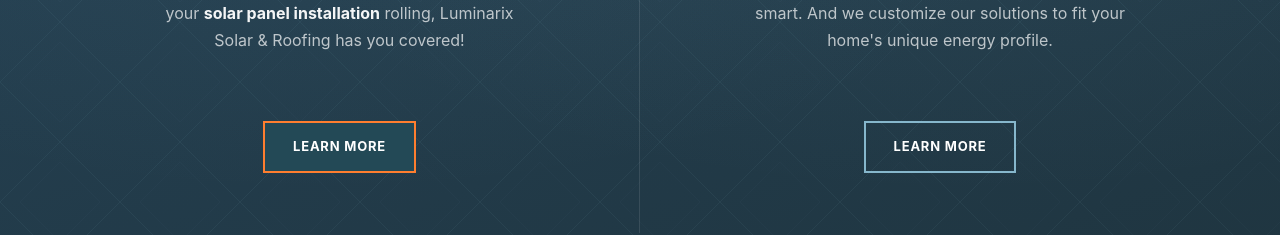
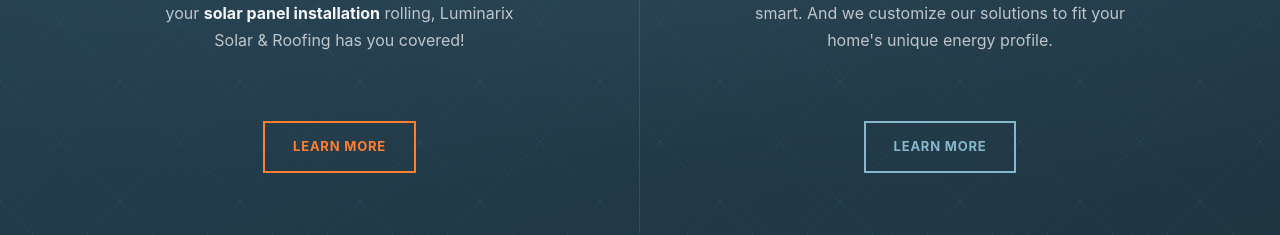
Before and after one commit to kethrin07/Luminarix-solar-roofing, a Next.js app: page / in a window 1280 px wide. Shown: the part 2580-2815 px from the top of the page. Built offline with nearby package versions, Linux system fonts and the light colour scheme; a web font is replaced by a local one.

Commit message:
Button fixes

```diff
--- a/app/components/AboutUsSection.tsx
+++ b/app/components/AboutUsSection.tsx
@@ -47,7 +47,7 @@
           <div className="button-wrapper">
             <a href="/about-us">
               <div className="button sob bg-whitesmoke"><div>Learn More</div></div>
-              <div className="button-shadow sob-shadow"/>
+              <div/>
             </a>
           </div>
           <a href="/careers" className="large-text-link">Join our Team</a>
--- a/app/components/ExperienceSection.tsx
+++ b/app/components/ExperienceSection.tsx
@@ -111,7 +111,7 @@
           <div className="button-wrapper">
             <a href="/our-work">
               <div className="button sob bg-white"><div>Browse Our Work</div></div>
-              <div className="button-shadow sob-shadow" />
+              <div />
             </a>
           </div>
         </div>
--- a/app/globals.css
+++ b/app/globals.css
@@ -488,13 +488,12 @@
 }
 .button-wrapper:hover .button { transform: translate(-3px, -3px); }
 .button-wrapper:hover .button-shadow { transform: translate(3px, 3px); }
-.button.sob { border-color: var(--color-secondary); }
+.button.sob { border-color: var(--color-secondary); color: var(--color-secondary);}
 .button-shadow.sob-shadow { background: var(--color-secondary);}
 .button.sob.bg-white { background: #fff; color: var(--color-primary); }
-.button.sob.bg-primary { background: var(--color-primary); color: #fff; }
 .button.sob.bg-whitesmoke { background: var(--color-whitesmoke); color: var(--color-primary); }
 
-.button.tob { border-color: var(--color-tertiary); }
+.button.tob { border-color: var(--color-tertiary); color: var(--color-tertiary);}
 .button-shadow.tob-shadow { background: var(--color-tertiary); }
 .button.tob.bg-white { background: #fff; color: var(--color-primary); }
 
```
